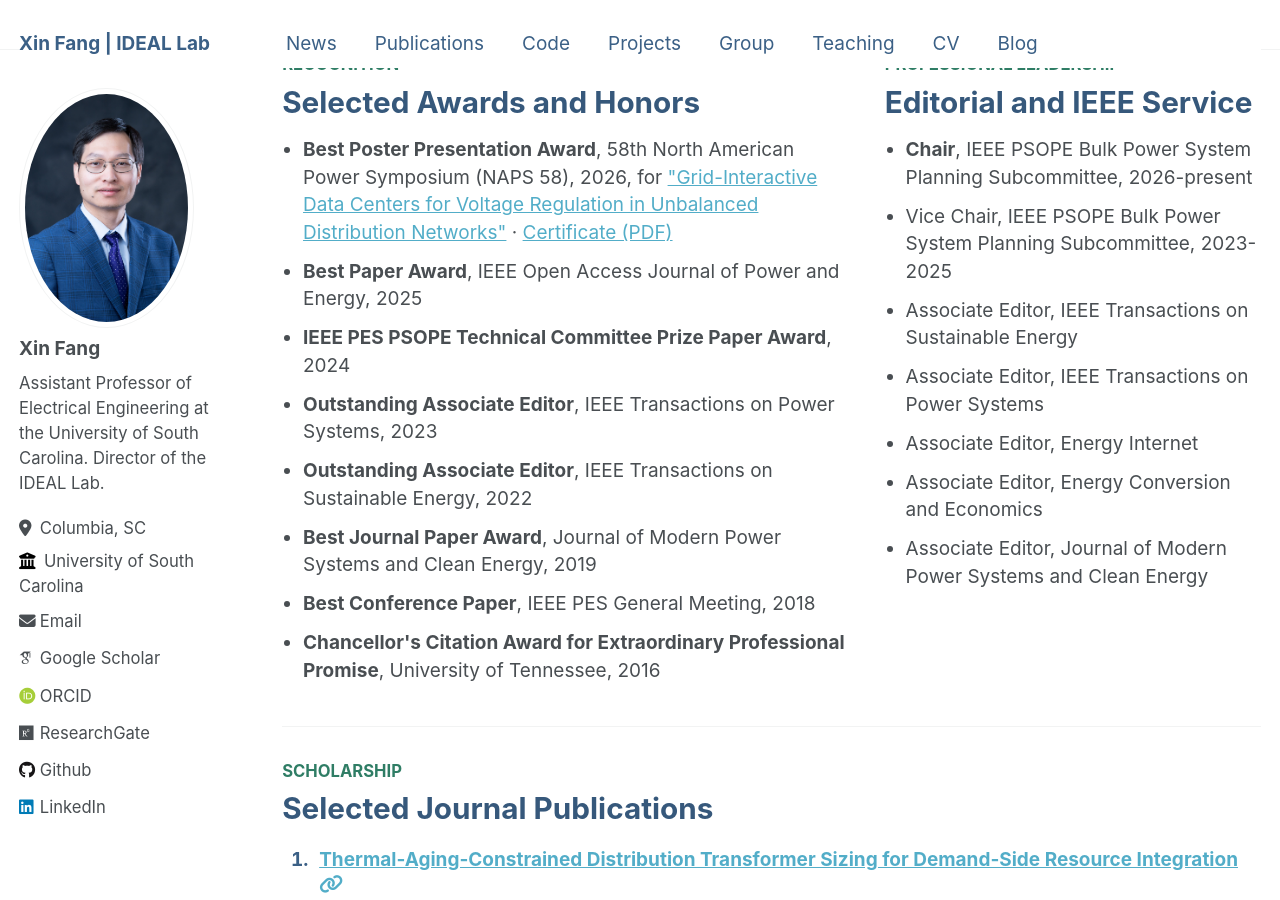
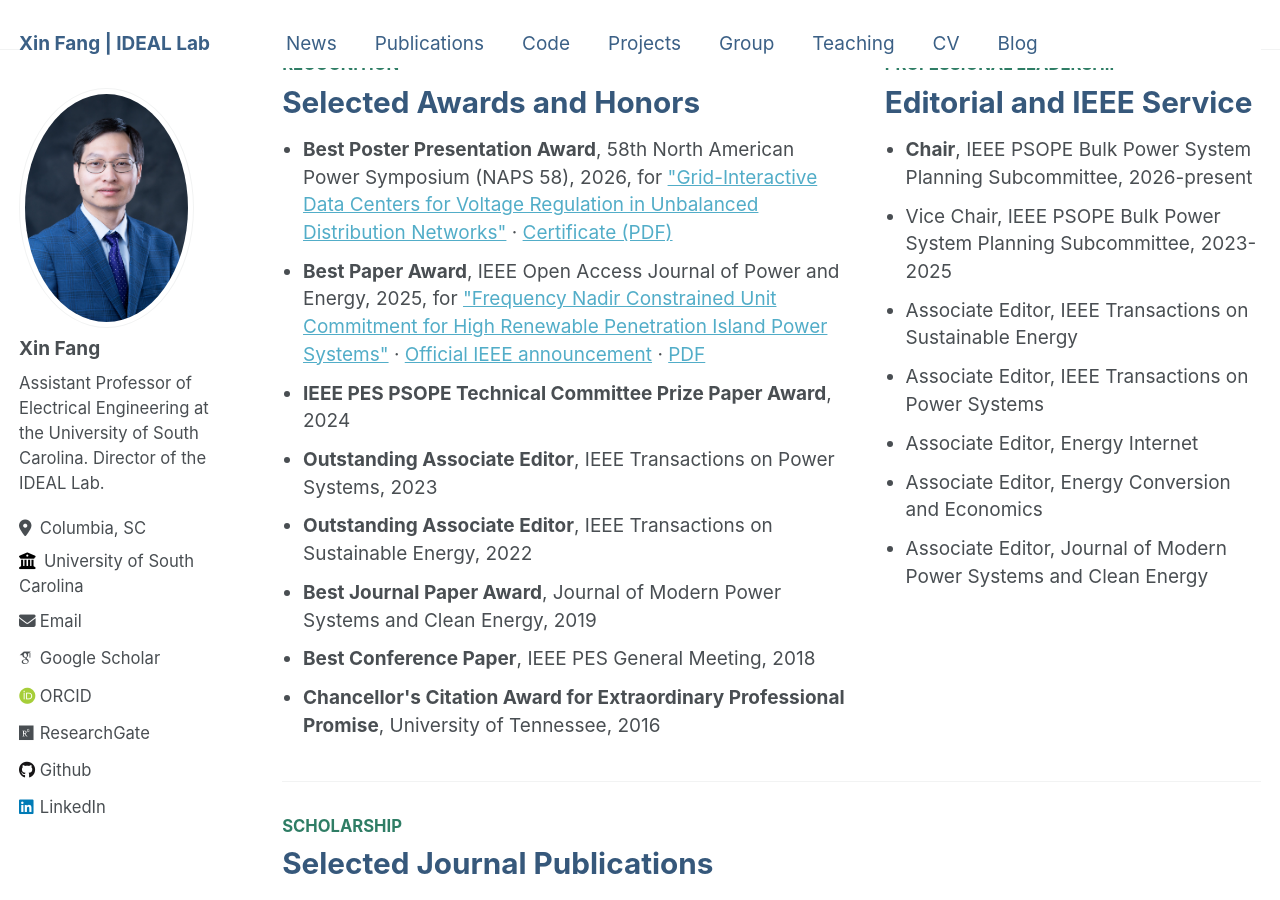
Before and after one commit to XinFang88/xinfang88.github.io, a Jekyll site: the page built from _pages/cv.md, in a window 1280 px wide and 900 px high, scrolled down 3492 px. Built offline with Jekyll 4.4.1, drawn with Linux system fonts in a browser that asks for light colours; some web fonts are replaced.

Commit message:
award update

```diff
--- a/_includes/publication-list-item.html
+++ b/_includes/publication-list-item.html
@@ -21,6 +21,11 @@
   <p class="publication-list-meta">
     Published in <em>{{ pub.venue | strip }}</em>, {{ pub.date | default: "1900-01-01" | date: "%Y" }}{% if pub.paperurl %} · <a href="{{ pub.paperurl }}">Paper link</a>{% endif %}{% if pub.codeurl %} · <a href="{{ pub.codeurl }}"><i class="fab fa-github" aria-hidden="true"></i> Open-source code</a>{% endif %}
   </p>
+  {% if pub.award %}
+    <p class="publication-list-award">
+      <strong>Award:</strong> {{ pub.award }}{% if pub.awardurl %} · <a href="{{ pub.awardurl }}">Official IEEE announcement</a>{% endif %}{% if pub.awardpdf %} · <a href="{{ pub.awardpdf | relative_url }}">PDF</a>{% endif %}
+    </p>
+  {% endif %}
   {% if pub.citation %}
     <p class="publication-list-citation">
       <strong>Recommended citation:</strong> {{ pub.citation }}{% if pub.paperurl %} <a href="{{ pub.paperurl }}">Paper link</a>{% endif %}
--- a/_pages/cv.md
+++ b/_pages/cv.md
@@ -171,7 +171,7 @@
     <h2>Selected Awards and Honors</h2>
     <ul class="cv-honor-list">
       <li><strong>Best Poster Presentation Award</strong>, 58th North American Power Symposium (NAPS 58), 2026, for <a href="https://scholar.google.com/citations?view_op=view_citation&hl=en&user=lr3EP0AAAAAJ&sortby=pubdate&citation_for_view=lr3EP0AAAAAJ:7BrZ7Jt4UNcC">"Grid-Interactive Data Centers for Voltage Regulation in Unbalanced Distribution Networks"</a> · <a href="{{ '/assets/files/NAPS_2026_Best_Poster_Award_Paper_243.pdf' | relative_url }}">Certificate (PDF)</a></li>
-      <li><strong>Best Paper Award</strong>, IEEE Open Access Journal of Power and Energy, 2025</li>
+      <li><strong>Best Paper Award</strong>, IEEE Open Access Journal of Power and Energy, 2025, for <a href="https://ieeexplore.ieee.org/abstract/document/10445517">"Frequency Nadir Constrained Unit Commitment for High Renewable Penetration Island Power Systems"</a> · <a href="https://ieeexplore.ieee.org/stamp/stamp.jsp?tp=&arnumber=11355900">Official IEEE announcement</a> · <a href="{{ '/assets/files/IEEE_OAJPE_2025_Best_Papers.pdf' | relative_url }}">PDF</a></li>
       <li><strong>IEEE PES PSOPE Technical Committee Prize Paper Award</strong>, 2024</li>
       <li><strong>Outstanding Associate Editor</strong>, IEEE Transactions on Power Systems, 2023</li>
       <li><strong>Outstanding Associate Editor</strong>, IEEE Transactions on Sustainable Energy, 2022</li>
```
Also changed, not shown: _pages/about.md (+1 -1 lines), _pages/news.md (+1 -1 lines), _publications/2024-02-17-Frequency-Nadir-UC.md (+3 -0 lines), 1 other file.
